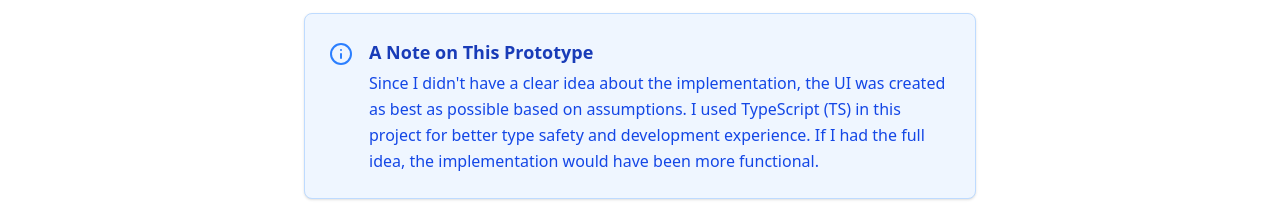
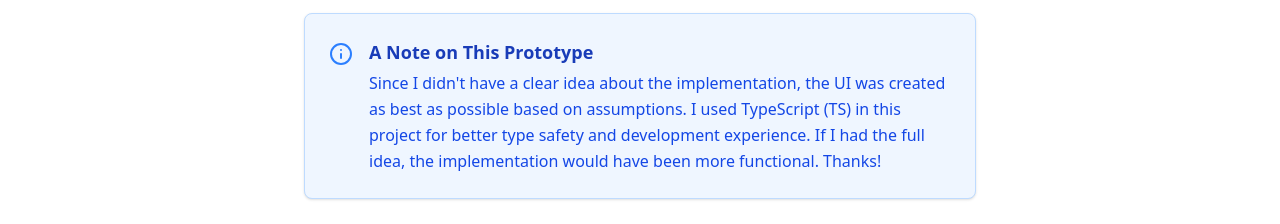
Before and after one commit to mohiulislam/rentyard-assessment, a React (Vite) app: page / in a window 1280 px wide. Shown: the part 273-497 px from the top of the page. Built offline with nearby package versions, Linux system fonts and the light colour scheme.

Commit message:
fix(HomePage): add closing remark to prototype note for clarity

```diff
--- a/src/pages/HomePage.tsx
+++ b/src/pages/HomePage.tsx
@@ -19,7 +19,7 @@ const HomePage: FC = () => {
             was created as best as possible based on assumptions. I used
             TypeScript (TS) in this project for better type safety and
             development experience. If I had the full idea, the implementation
-            would have been more functional.
+            would have been more functional. Thanks!
           </p>
         </div>
       </div>
```
